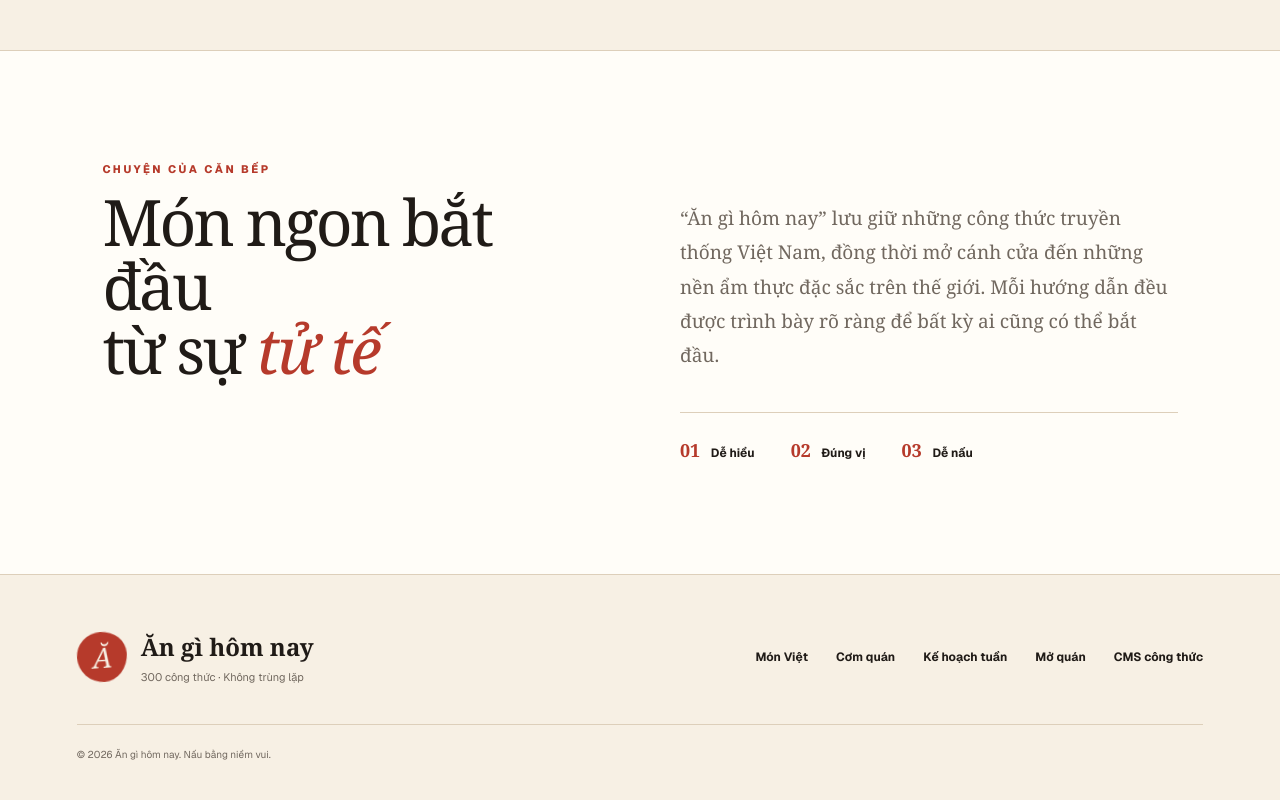
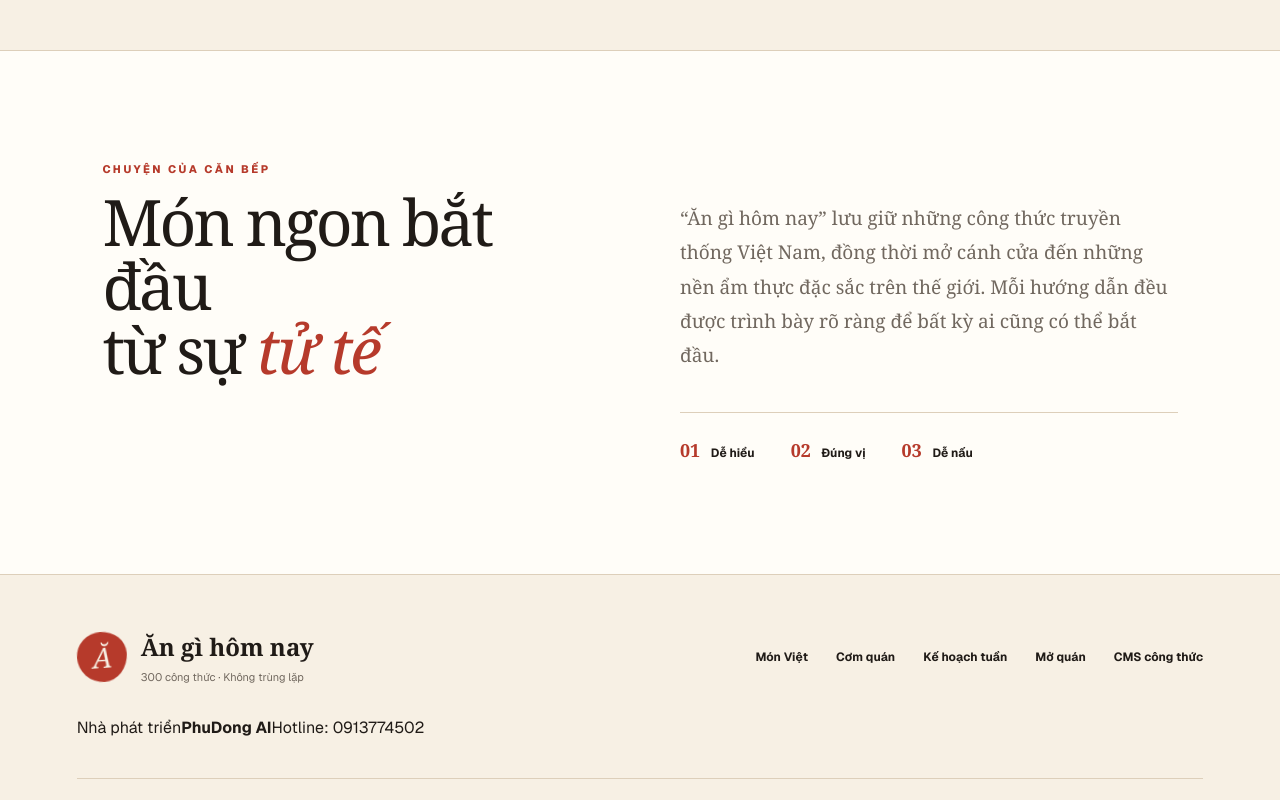
Before and after one commit to minhphu1509-cpu/angihomnay, a Next.js app: page / in a window 1280 px wide. Shown: the part 11200-12000 px from the top of the page. Built offline with nearby package versions, Linux system fonts and the light colour scheme.

Commit message:
chore: add PhuDong AI developer contact

```diff
--- a/app/page.tsx
+++ b/app/page.tsx
@@ -1345,6 +1345,11 @@ export default function Home() {
           <a href="#mo-quan">Mở quán</a>
           <Link href="/quan-tri">CMS công thức</Link>
         </div>
+        <div className="footer-developer" aria-label="Thông tin nhà phát triển">
+          <span>Nhà phát triển</span>
+          <strong>PhuDong AI</strong>
+          <a href="tel:0913774502">Hotline: 0913774502</a>
+        </div>
         <p className="copyright">© 2026 Ăn gì hôm nay. Nấu bằng niềm vui.</p>
       </footer>
 
```
